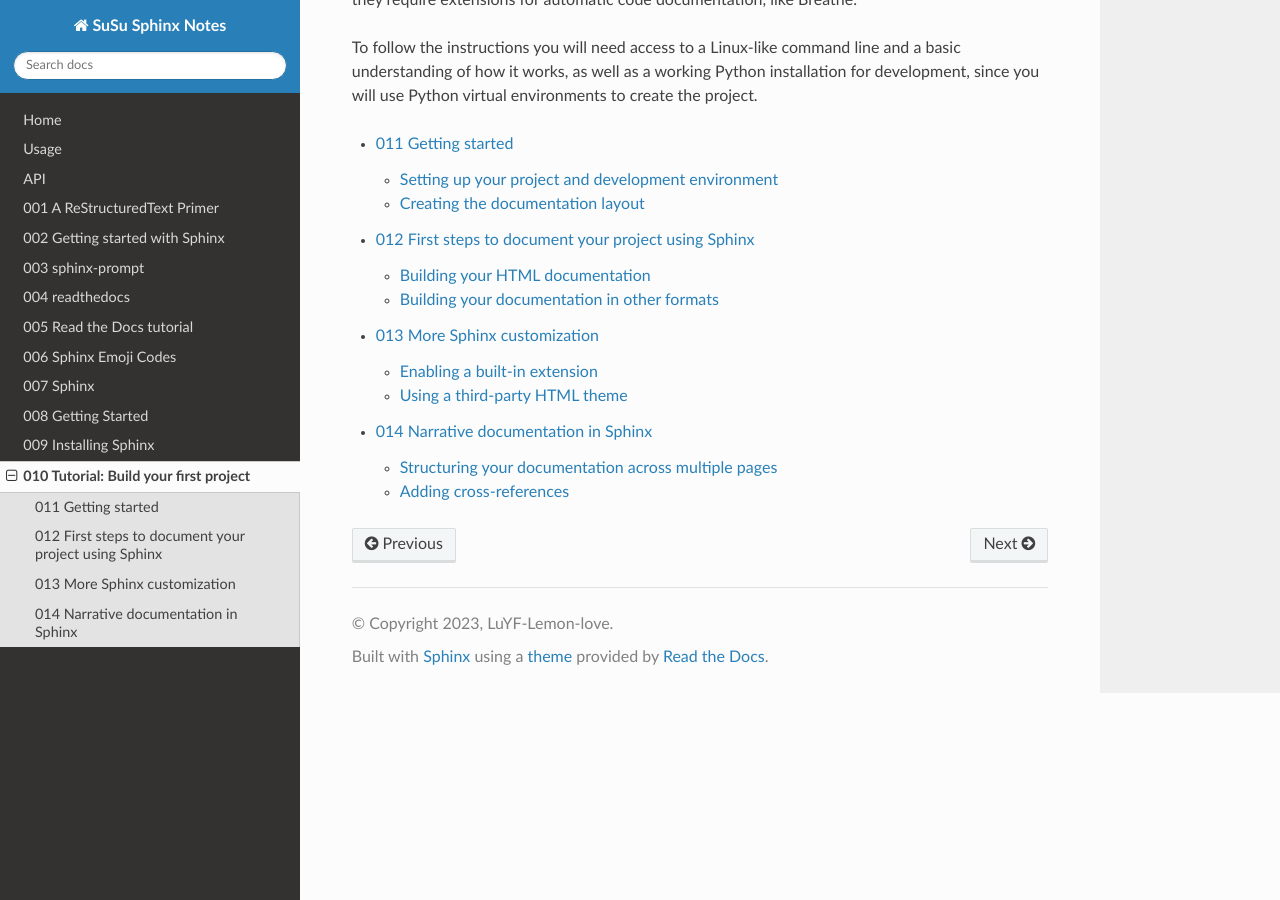
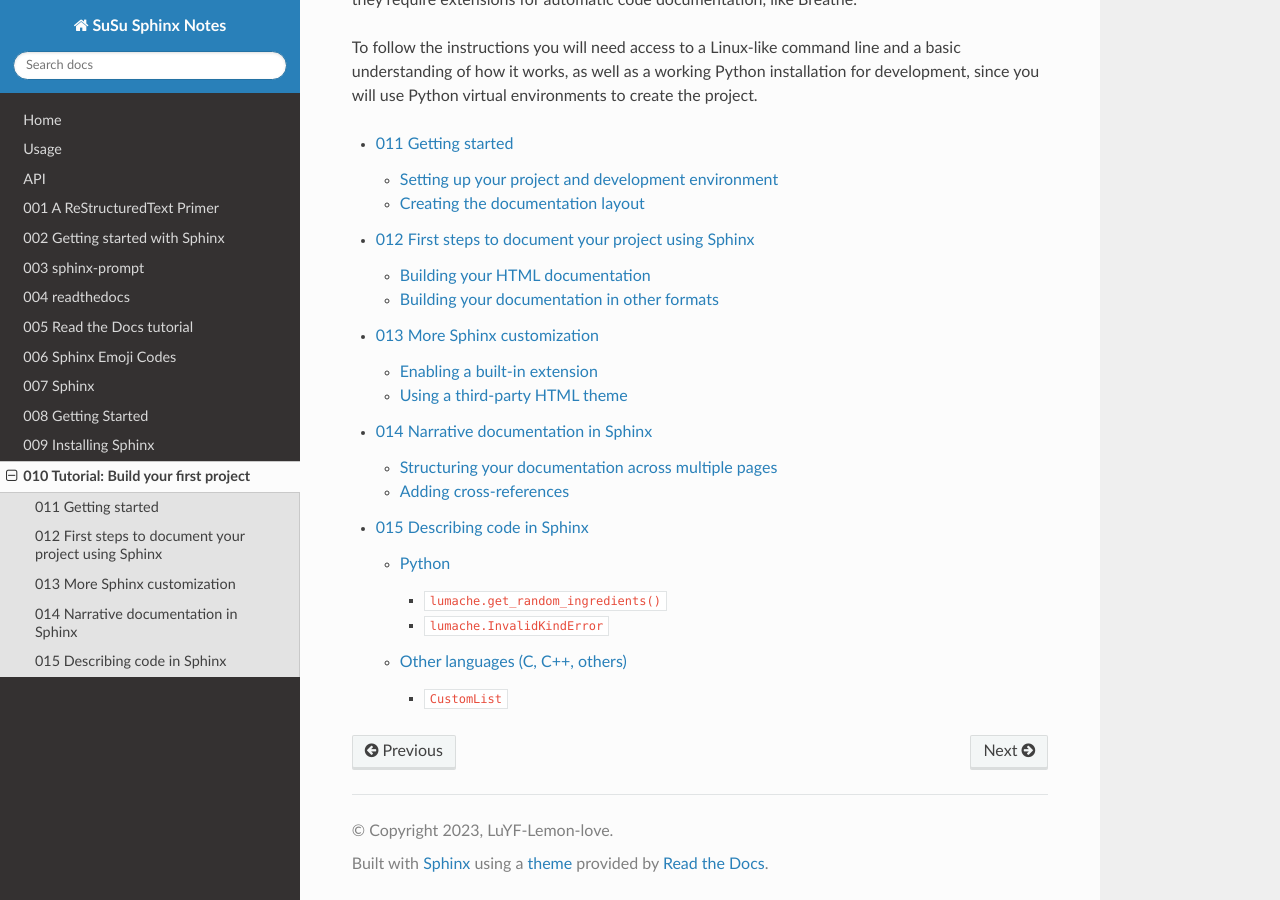
Before and after one commit to LuYF-Lemon-love/-susu-sphinx-notes, a Sphinx documentation site: the page built from docs/source/010-Build-your-first-project.rst, in a window 1280 px wide and 900 px high, scrolled down 580 px. Built offline with Sphinx 7.4.7 and the Read the Docs theme 2.0.0, drawn with Linux system fonts in a browser that asks for light colours; pages that are not in the unit, such as notebooks, are missing from menus; some of the changed lines change nothing that is shown.

Commit message:
add code.

```diff
--- a/docs/source/010-Build-your-first-project.rst
+++ b/docs/source/010-Build-your-first-project.rst
@@ -34,3 +34,4 @@
    012-First-steps-to-document-your-project-using-Sphinx.rst
    013-More-Sphinx-customization.rst
    014-Narrative-documentation-in-Sphinx.rst
+   015-Describing-code-in-Sphinx.rst
--- /dev/null
+++ b/docs/source/015-Describing-code-in-Sphinx.rst
@@ -0,0 +1,288 @@
+015 Describing code in Sphinx
+=============================
+
+源教程地址: https://www.sphinx-doc.org/en/master/tutorial/describing-code.html .
+
+In the previous sections of the tutorial
+you can read how to write narrative or prose documentation in Sphinx.
+In this section you will describe code objects instead.
+
+Sphinx supports documenting code objects in several languages,
+namely **Python**, **C**, **C++**, **JavaScript**, and **reStructuredText**.
+Each of them can be documented using a series of directives and roles grouped by domain.
+For the remainder of the tutorial you will use the Python domain,
+but all the concepts seen in this section apply for the other domains as well.
+
+Python
+------
+
+**Documenting Python objects**
+
+Sphinx offers several roles and directives to document Python objects,
+all grouped together in the Python domain.
+For example, you can use the ``py:function`` directive to document a Python function,
+as follows:
+
+``docs/source/usage.rst``
+
+::
+
+ Creating recipes
+ ----------------
+
+ To retrieve a list of random ingredients,
+ you can use the ``lumache.get_random_ingredients()`` function:
+
+ .. py:function:: lumache.get_random_ingredients(kind=None)
+
+    Return a list of random ingredients as strings.
+
+    :param kind: Optional "kind" of ingredients.
+    :type kind: list[str] or None
+    :return: The ingredients list.
+    :rtype: list[str]
+
+Which will render like this:
+
+.. figure:: ../images/015-lumache-py-function.png
+   :align: center
+
+   The rendered result of documenting a Python function in Sphinx
+
+To retrieve a list of random ingredients,
+you can use the ``lumache.get_random_ingredients()`` function:
+
+.. py:function:: lumache.get_random_ingredients(kind=None)
+
+   Return a list of random ingredients as strings.
+
+   :param kind: Optional "kind" of ingredients.
+   :type kind: list[str] or None
+   :return: The ingredients list.
+   :rtype: list[str]
+
+Notice several things:
+
+- Sphinx parsed the argument of the ``.. py:function`` directive
+and highlighted the module, the function name, and the parameters appropriately.
+
+- The directive content includes **a one-line description of the function**,
+as well as an info field list containing **the function parameter**,
+**its expected type**, **the return value**, and **the return type**.
+
+.. note::
+
+   The ``py: prefix`` specifies the domain.
+   You may configure the default domain so you can omit the prefix,
+   either globally using the primary_domain configuration,
+   or use the default-domain directive to change it from the point it is called
+   until the end of the file. For example, if you set it to ``py (the default)``,
+   you can write ``.. function::`` directly.
+
+**Cross-referencing Python objects**
+
+By default, most of these directives generate entities
+that can be cross-referenced from any part of the documentation by using a corresponding role.
+For the case of functions, you can use ``py:func`` for that, as follows:
+
+``docs/source/usage.rst``
+
+::
+
+ The ``kind`` parameter should be either ``"meat"``, ``"fish"``,
+ or ``"veggies"``. Otherwise, :py:func:`lumache.get_random_ingredients`
+ will raise an exception.
+
+The ``kind`` parameter should be either ``"meat"``, ``"fish"``,
+or ``"veggies"``. Otherwise, :py:func:`lumache.get_random_ingredients`
+will raise an exception.
+
+When generating code documentation,
+Sphinx will generate a cross-reference automatically just by using the name of the object,
+without you having to explicitly use a role for that.
+For example, you can describe the custom exception raised
+by the function using the ``py:exception`` directive:
+
+``docs/source/usage.rst``
+
+::
+
+ .. py:exception:: lumache.InvalidKindError
+
+    Raised if the kind is invalid.
+
+.. py:exception:: lumache.InvalidKindError
+
+   Raised if the kind is invalid.
+
+Then, add this exception to the original description of the function:
+
+``docs/source/usage.rst``
+
+::
+
+ .. py:function:: lumache.get_random_ingredients(kind=None)
+
+    Return a list of random ingredients as strings.
+
+    :param kind: Optional "kind" of ingredients.
+    :type kind: list[str] or None
+    :raise lumache.InvalidKindError: If the kind is invalid.
+    :return: The ingredients list.
+    :rtype: list[str]
+
+And finally, this is how the result would look:
+
+.. figure:: ../images/015-lumache-py-function-full.png
+   :align: center
+
+   HTML result of documenting a Python function in Sphinx with cross-references
+
+Beautiful, isn’t it?
+
+**Including doctests in your documentation**
+
+Since you are now describing code from a Python library,
+it will become useful to keep both the documentation
+and the code as synchronized as possible.
+One of the ways to do that in Sphinx is to include code snippets in the documentation,
+called ``doctests``, that are executed when the documentation is built.
+
+To demonstrate doctests and other Sphinx features covered in this tutorial,
+Sphinx will need to be able to import the code.
+To achieve that, write this at the beginning of ``conf.py``:
+
+``docs/source/conf.py``
+
+::
+
+ # If extensions (or modules to document with autodoc) are in another directory,
+ # add these directories to sys.path here.
+ import pathlib
+ import sys
+ sys.path.insert(0, pathlib.Path(__file__).parents[2].resolve().as_posix())
+
+.. note::
+
+   An alternative to changing the sys.path variable is to create a pyproject.toml file
+   and make the code installable, so it behaves like any other Python library.
+   However, the sys.path approach is simpler.
+
+Then, before adding doctests to your documentation, enable the doctest extension in ``conf.py``:
+
+``docs/source/conf.py``
+
+::
+
+ extensions = [
+     'sphinx.ext.duration',
+     'sphinx.ext.doctest',
+ ]
+
+Next, write a doctest block as follows:
+
+``docs/source/usage.rst``
+
+>>> import lumache
+>>> lumache.get_random_ingredients()
+['shells', 'gorgonzola', 'parsley']
+
+Doctests include the Python instructions to be run preceded by ``>>>``,
+the standard Python interpreter prompt, as well as the expected output of each instruction.
+This way, Sphinx can check whether the actual output matches the expected one.
+
+To observe how a doctest failure looks like (rather than a code error as above),
+let’s write the return value incorrectly first. Therefore,
+add a function get_random_ingredients like this:
+
+``lumache.py``
+
+::
+
+ def get_random_ingredients(kind=None):
+     return ["eggs", "bacon", "spam"]
+
+You can now run make doctest to execute the doctests of your documentation.
+Initially this will display an error,
+since the actual code does not behave as specified:
+
+::
+
+ (.venv) $ make doctest
+ Running Sphinx v4.2.0
+ loading pickled environment... done
+ ...
+ running tests...
+
+ Document: usage
+ ---------------
+ **********************************************************************
+ File "usage.rst", line 44, in default
+ Failed example:
+     lumache.get_random_ingredients()
+ Expected:
+     ['shells', 'gorgonzola', 'parsley']
+ Got:
+     ['eggs', 'bacon', 'spam']
+ **********************************************************************
+ ...
+ make: *** [Makefile:20: doctest] Error 1
+
+As you can see, doctest reports the expected and the actual results,
+for easy examination. It is now time to fix the function:
+
+``lumache.py``
+
+::
+
+ def get_random_ingredients(kind=None):
+     return ["shells", "gorgonzola", "parsley"]
+
+And finally, make test reports success!
+
+For big projects though, this manual approach can become a bit tedious.
+In the next section, you will see how to automate the process.
+
+Other languages (C, C++, others)
+--------------------------------
+
+**Documenting and cross-referencing objects**
+
+Sphinx also supports documenting and cross-referencing objects written
+in other programming languages.
+There are four additional built-in domains: ``C``, ``C++``, ``JavaScript``,
+and ``reStructuredText``. Third-party extensions may define domains for more languages,
+such as
+
+- **Fortran**,
+
+- **Julia**, or
+
+- **PHP**.
+
+For example, to document a C++ type definition, you would use the built-in ``cpp:type`` directive,
+as follows:
+
+::
+
+ .. cpp:type:: std::vector<int> CustomList
+
+    A typedef-like declaration of a type.
+
+Which would give the following result:
+
+.. cpp:type:: std::vector<int> CustomList
+
+   A typedef-like declaration of a type.
+
+All such directives then generate references that can be cross-referenced by
+using the corresponding role. For example,
+to reference the previous type definition, you can use the ``cpp:type`` role as follows:
+
+::
+
+ Cross reference to :cpp:type:`CustomList`.
+
+Cross reference to :cpp:type:`CustomList`.
+
+Which would produce a hyperlink to the previous definition: CustomList.
--- a/docs/source/conf.py
+++ b/docs/source/conf.py
@@ -13,6 +13,12 @@
 # import os
 # import sys
 # sys.path.insert(0, os.path.abspath('.'))
+
+# If extensions (or modules to document with autodoc) are in another directory,
+# add these directories to sys.path here.
+import pathlib
+import sys
+sys.path.insert(0, pathlib.Path(__file__).parents[2].resolve().as_posix())
 
 
 # -- Project information -----------------------------------------------------
```
Also changed, not shown: docs/images/015-lumache-py-function-full.png (added), docs/images/015-lumache-py-function.png (added), 1 other file.
